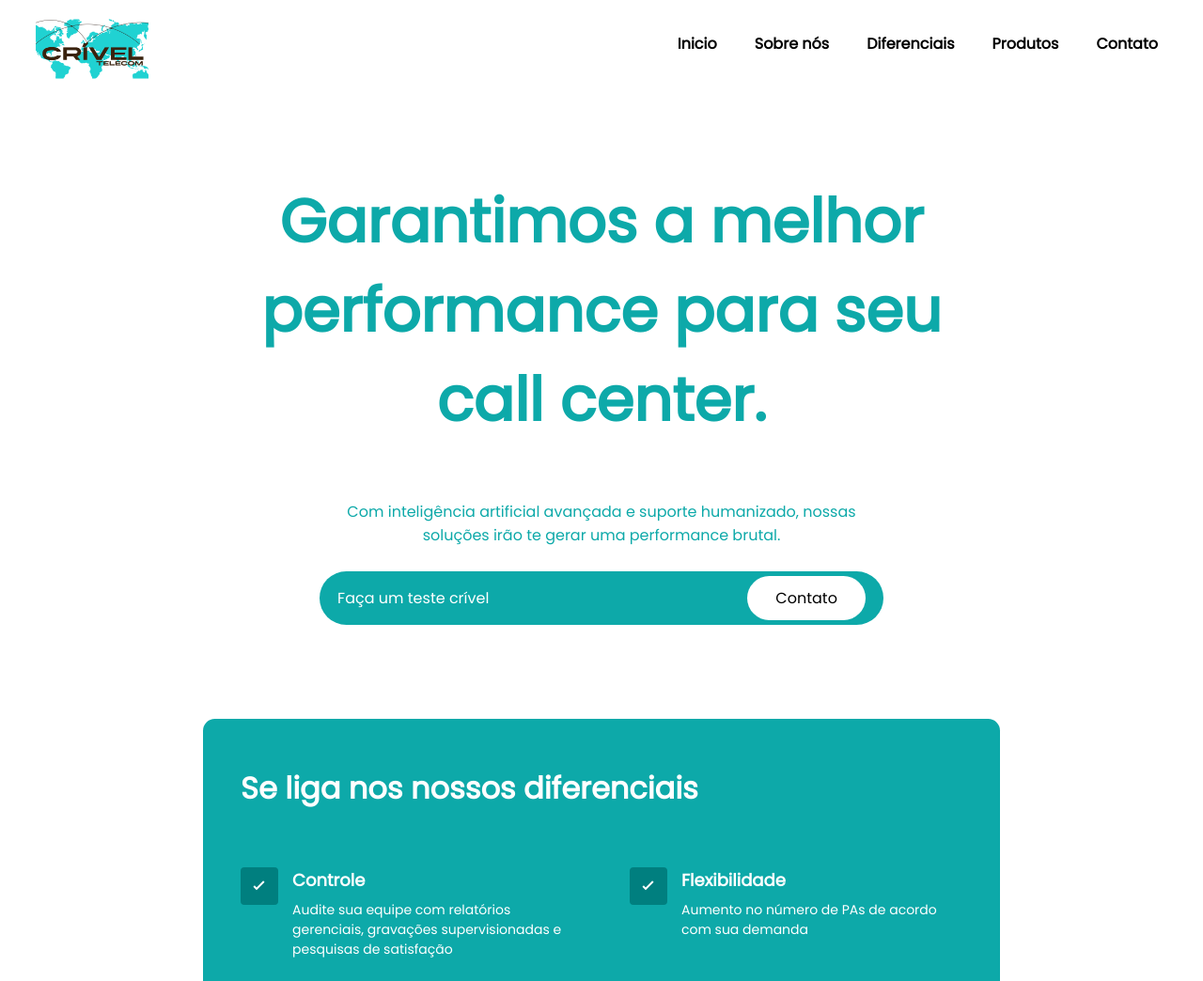
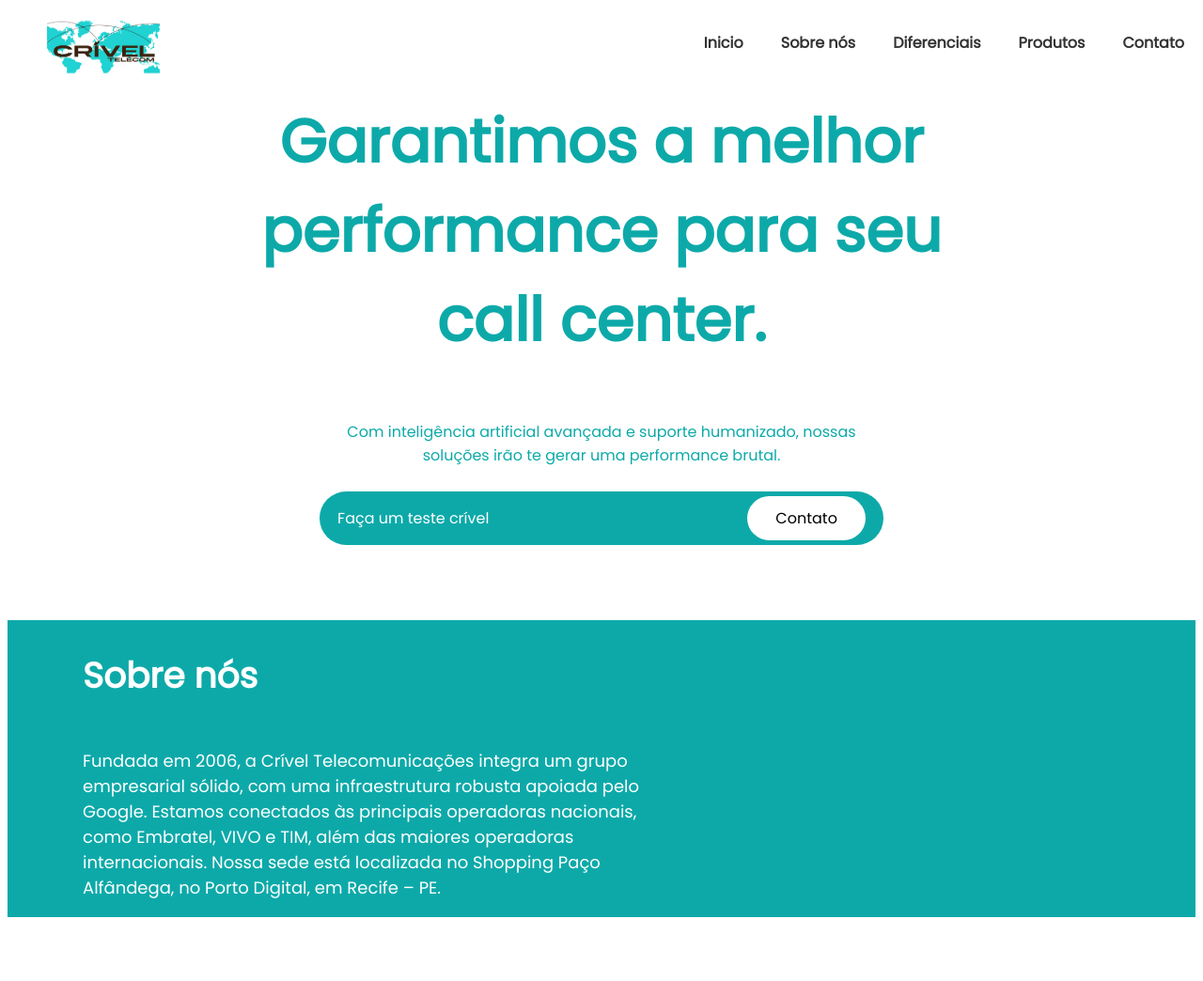
Before and after one commit to Flaviojr-dev/Landing-page-crivel, a website: page src/index.html in a window 1280 px wide. Shown: the top 1044 px of the page at 94% size. Drawn offline with Linux system fonts and the light colour scheme.

Commit message:
atualizando main e iniciando page2

```diff
--- a/src/index.html
+++ b/src/index.html
@@ -10,6 +10,7 @@
     <link rel="stylesheet" href="./styles/section2.css">
     <link href='https://fonts.googleapis.com/css?family=Poppins' rel='stylesheet'>
     <link rel="stylesheet" href="styles/sectionPrice.css">
+    <link rel="stylesheet" href="styles/sobrenos.css">
 
 </head>
 
@@ -28,7 +29,7 @@
         </nav>
     </header>
     <div class="div_pai">
-        <div class="div_filho1">
+        <div class="div_filho1" id="home">
             <h1>Garantimos a melhor performance para seu call center.</h1>
         </div>
         <div class="div_filho2">
@@ -42,7 +43,21 @@
             <p> <a href="">Contato</a></p>
         </div>
     </div>
+    <section class="pg_sobrenos">
+        <div class="caixa">
+            <div class="sobrenos">
+                <h2>Sobre nós</h2>
+            </div>
 
+            <div class="txt_sobrenos">
+              <p>Fundada em 2006, a Crível Telecomunicações integra um grupo empresarial sólido, com uma infraestrutura
+                robusta apoiada pelo Google. Estamos conectados às principais operadoras nacionais, como Embratel, VIVO
+                e TIM, além das maiores operadoras internacionais. Nossa sede está localizada no Shopping Paço
+                Alfândega, no Porto Digital, em Recife – PE.</p>
+            </div>
+
+        </div>
+    </section>
     <main>
         <div class="container">
             <h2>Se liga nos nossos diferenciais</h2>
@@ -149,7 +164,8 @@
 
         <div class="pricing-text">
             <h2>Find the right plan</h2>
-            <p>"Invest in your company's future with our comprehensive financial solution. Contact us for pricing details
+            <p>"Invest in your company's future with our comprehensive financial solution. Contact us for pricing
+                details
                 and see how we can help you streamline your finances and reach your business goals.</p>
         </div>
 
--- a/src/styles/home.css
+++ b/src/styles/home.css
@@ -2,18 +2,53 @@ body {
     font-family: 'Poppins', sans-serif;
 }
 
-.nav_bar{
+.nav_bar {
     display: flex;
-    justify-content:space-between;
+    justify-content: space-between;
     align-items: center;
     max-width: 1500px;
     margin: 0 auto;
+    position: fixed;
+    top: 0;
+    left: 0;
+    width: 100%;
+    padding: 10px 20px;
+    background-color: white;
   }
 
-ul{
+  nav a {
+    position: relative;
+  }
+
+  nav a::after {
+    content: " ";
+    width: 0%;
+    height: 3px;
+    background-color: #0DA9A9;
+    position: absolute;
+    bottom: 0;
+    left: 0;
+    transition: width 0.5s ease-in-out; /* Especificar que a animação é no "width" */
+  }
+
+  nav a:hover::after {
+    width: 100%;
+  }
+
+nav img {
+    max-height: 60px;
+}
+
+ul {
     display: flex;
-    list-style-type: none;
     gap: 40px;
+    margin: 0;
+    list-style: none;
+}
+
+ul li a {
+    text-decoration: none;
+    color: #333;
 }
 
 a {
@@ -21,12 +56,13 @@ a {
     color: black;
 }
 
-.logo{
+.logo {
     margin-left: 30px;
     margin-top: 10px;
     width: 120px;
 }
-.div_pai{
+
+.div_pai {
     display: flex;
     justify-content: center;
     align-items: center;
@@ -34,7 +70,7 @@ a {
     margin-top: 60px;
 }
 
-.div_filho1{
+.div_filho1 {
     display: flex;
     justify-content: center;
     text-align: center;
@@ -42,14 +78,16 @@ a {
     font-size: 2rem;
     width: 800px;
 }
-.div_filho2{
+
+.div_filho2 {
     color: #0DA9A9;
     display: flex;
     width: 600px;
     text-align: center;
     margin-bottom: auto;
 }
-.teste{
+
+.teste {
     display: flex;
     background-color: #0DA9A9;
     color: white;
@@ -60,7 +98,7 @@ a {
     margin-top: 10px;
 }
 
-.teste_filho{
+.teste_filho {
     padding-left: 12px;
 }
 
@@ -71,7 +109,7 @@ a {
     align-items: center;
 }
 
-.teste p a{
+.teste p a {
     background-color: white;
     border-radius: 30px;
     padding: 12px 30px 12px 30px;
--- /dev/null
+++ b/src/styles/sobrenos.css
@@ -0,0 +1,18 @@
+.pg_sobrenos{
+    background-color:#0DA9A9 ;
+    color: white;
+    display: flex;
+    margin-top: 80px;
+    flex-direction: column;
+}
+.caixa{
+    margin-left: 80px;
+}
+.sobrenos{
+    font-size: 25px;
+}
+.txt_sobrenos{
+    display: flex;
+    width: 600px;
+    font-size: 18px;
+}
```
Lines whose indentation alone changed are shown as unchanged.
